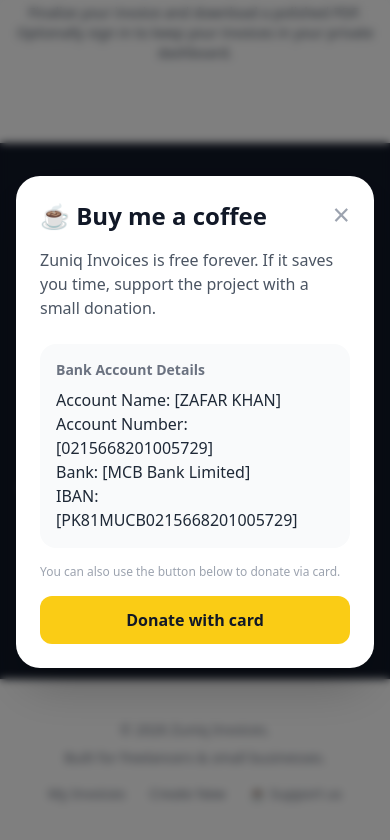
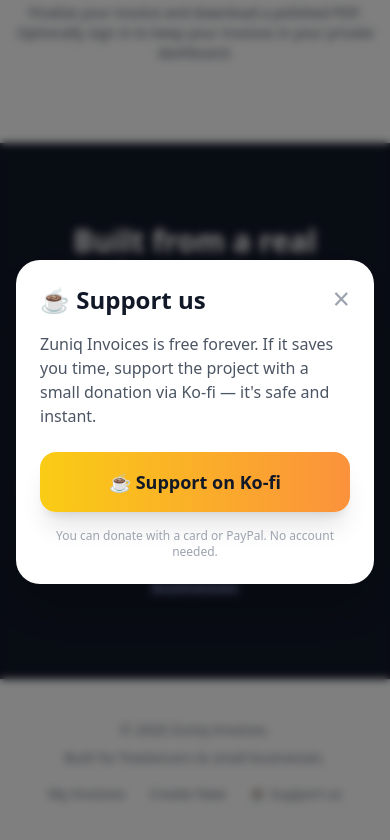
Before and after one commit to zuniqcomputers-crypto/zuniq-ai-invoices, a Next.js app: page / in a window 390 px wide. Both pictures are taken after a click on the button "☕ Support us". Shown: the part 2573-3413 px from the top of the page. Built offline with nearby package versions, Linux system fonts and the light colour scheme.

Commit message:
polished landing page – mobile fixes, logo, animations

```diff
--- a/src/app/page.tsx
+++ b/src/app/page.tsx
@@ -7,11 +7,11 @@ export default function LandingPage() {
 
   return (
     <div className="bg-white text-gray-800 overflow-x-hidden">
-      {/* ---- Navigation (sticky, never hides) ---- */}
+      {/* ---- Navigation ---- */}
       <nav className="sticky top-0 z-50 bg-white/80 backdrop-blur-xl border-b border-gray-100 shadow-sm">
         <div className="max-w-7xl mx-auto px-4 sm:px-6 py-3 flex items-center justify-between">
           <Link href="/" className="flex items-center gap-2.5 shrink-0">
-            <div className="h-9 w-9 sm:h-10 sm:w-10 rounded-xl overflow-hidden ring-2 ring-indigo-400/50 shadow-md bg-white p-0.5 flex-shrink-0">
+            <div className="h-8 w-8 sm:h-10 sm:w-10 rounded-xl overflow-hidden ring-2 ring-indigo-400/50 shadow-md bg-white p-0.5 flex-shrink-0">
               <img
                 src="/logo.png"
                 alt="Logo"
@@ -54,7 +54,7 @@ export default function LandingPage() {
             onClick={(e) => e.stopPropagation()}
           >
             <div className="flex justify-between items-start mb-4">
-              <h2 className="text-2xl font-bold text-gray-900">☕ Buy me a coffee</h2>
+              <h2 className="text-2xl font-bold text-gray-900">☕ Support us</h2>
               <button
                 onClick={() => setShowSupport(false)}
                 className="text-gray-400 hover:text-gray-600 text-3xl leading-none"
@@ -63,24 +63,19 @@ export default function LandingPage() {
               </button>
             </div>
             <p className="text-gray-600 mb-6">
-              Zuniq Invoices is free forever. If it saves you time, support the project with a small donation.
+              Zuniq Invoices is free forever. If it saves you time, support the project with a small donation via Ko‑fi — it's safe and instant.
             </p>
-            <div className="bg-gray-50 rounded-2xl p-4 mb-4">
-              <p className="text-sm font-semibold text-gray-500 mb-2">Bank Account Details</p>
-              <p className="text-gray-800 font-medium">Account Name: <span className="font-normal">[ZAFAR KHAN]</span></p>
-              <p className="text-gray-800 font-medium">Account Number: <span className="font-normal">[0215668201005729]</span></p>
-              <p className="text-gray-800 font-medium">Bank: <span className="font-normal">[MCB Bank Limited]</span></p>
-              <p className="text-gray-800 font-medium">IBAN: <span className="font-normal">[PK81MUCB0215668201005729]</span></p>
-            </div>
-            <p className="text-xs text-gray-400">You can also use the button below to donate via card.</p>
             <a
-              href="https://www.buymeacoffee.com/zuniq" // Replace with actual Buy Me a Coffee link if you have one
+              href="https://ko-fi.com/zuniqinvoices"
               target="_blank"
               rel="noopener noreferrer"
-              className="mt-4 block w-full text-center py-3 bg-yellow-400 hover:bg-yellow-300 text-gray-900 rounded-xl font-bold transition-colors"
+              className="block w-full text-center py-4 bg-gradient-to-r from-yellow-400 to-orange-400 hover:from-yellow-300 hover:to-orange-300 text-gray-900 rounded-2xl font-bold text-lg shadow-xl transition-all hover:scale-105"
             >
-              Donate with card
+              ☕️ Support on Ko‑fi
             </a>
+            <p className="mt-4 text-xs text-gray-400 text-center">
+              You can donate with a card or PayPal. No account needed.
+            </p>
           </div>
         </div>
       )}
@@ -208,7 +203,7 @@ export default function LandingPage() {
         </div>
       </section>
 
-      {/* ---- Story (elder brother) ---- */}
+      {/* ---- Story ---- */}
       <section className="py-20 sm:py-24 bg-gray-900 text-white">
         <div className="max-w-4xl mx-auto px-4 sm:px-6 text-center">
           <h2 className="text-3xl sm:text-4xl font-bold mb-6 sm:mb-8">Built from a real frustration</h2>
```
